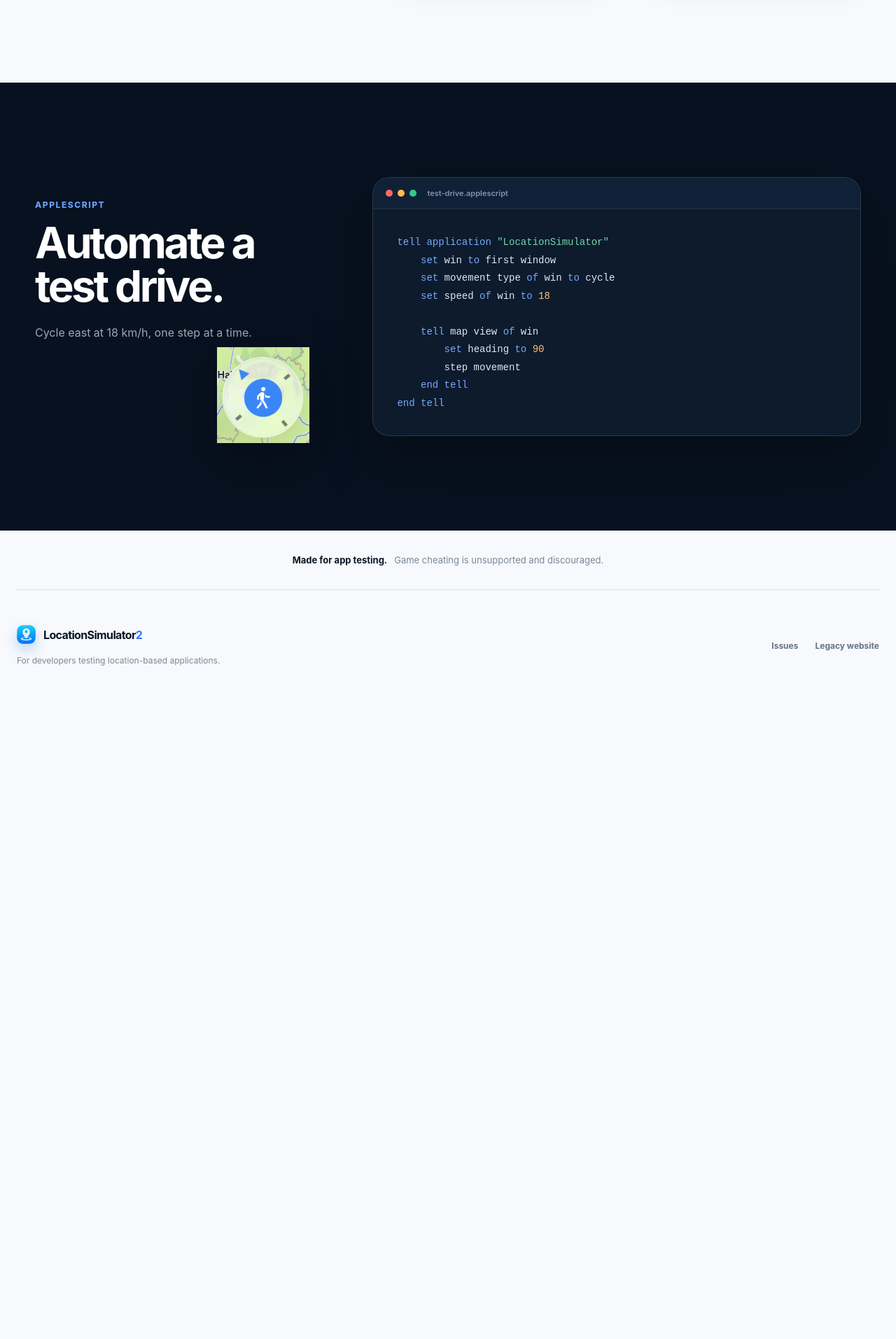
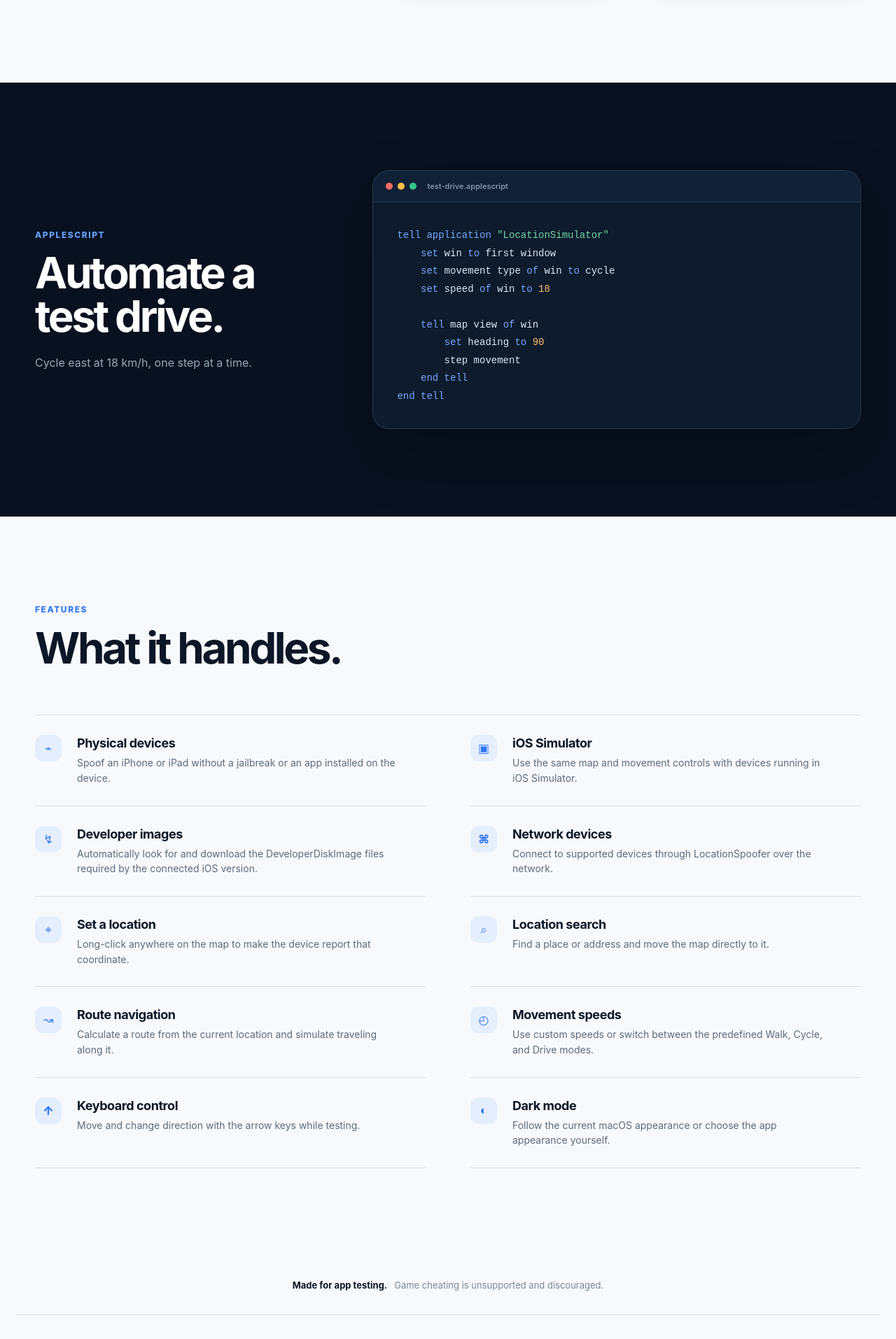
Before and after one commit to Schlaubischlump/LocationSimulator2, a Jekyll site: the page built from index.md, in a window 1280 px wide. Shown: the part 1129-3042 px from the top of the page at 70% size. Built offline with Jekyll 4.4.1, drawn with Linux system fonts in a browser that asks for light colours; before the commit the page ends 2145 px from its top, so only the background shows below that.

Commit message:
Add focused feature overview

```diff
--- a/assets/css/site.css
+++ b/assets/css/site.css
@@ -87,10 +87,8 @@
 
 .automation-section { color: white; background: var(--navy); }
 .automation-grid { display: grid; grid-template-columns: .72fr 1.28fr; gap: 90px; align-items: center; }
-.automation-copy { position: relative; min-height: 390px; padding-top: 42px; }
 .automation-copy .eyebrow { color: #67a0ff; }
 .automation-copy > p:not(.eyebrow) { margin: 25px 0 0; color: #99a8ba; font-size: 16px; }
-.automation-copy img { position: absolute; right: 0; bottom: 0; width: 132px; height: auto; filter: drop-shadow(0 24px 35px rgba(0,0,0,.28)); }
 .code-window { overflow: hidden; border: 1px solid rgba(255,255,255,.13); border-radius: 24px; background: #0d1b2d; box-shadow: 0 35px 80px rgba(0,0,0,.25); }
 .code-title { display: flex; align-items: center; gap: 7px; padding: 15px 18px; border-bottom: 1px solid rgba(255,255,255,.09); background: #102137; }
 .code-title > span { width: 10px; height: 10px; border-radius: 50%; background: #ff6b64; }
@@ -101,6 +99,11 @@
 .code-keyword { color: #78a9ff; }
 .code-string { color: #73d7a9; }
 .code-number { color: #ffbe72; }
+.feature-list { display: grid; grid-template-columns: 1fr 1fr; column-gap: 64px; border-top: 1px solid var(--line); }
+.feature-list article { display: grid; grid-template-columns: 42px 1fr; gap: 18px; padding: 28px 0; border-bottom: 1px solid var(--line); }
+.feature-list article > span { display: grid; place-items: center; width: 38px; height: 38px; border-radius: 12px; color: var(--blue); background: rgba(50,119,246,.09); font-size: 17px; font-weight: 760; }
+.feature-list h3 { margin: 1px 0 7px; font-size: 18px; letter-spacing: -.025em; }
+.feature-list p { max-width: 460px; margin: 0; color: var(--muted); font-size: 14px; line-height: 1.55; }
 .usage-note { display: flex; justify-content: center; gap: 10px; padding-block: 34px; color: #7a8798; font-size: 13px; text-align: center; }
 .usage-note strong { color: var(--ink); }
 
@@ -161,7 +164,6 @@
   .hero-copy { max-width: 760px; }
   .product-stage { width: 100%; max-width: 760px; margin-inline: auto; }
   .pair-section, .automation-grid { grid-template-columns: 1fr; gap: 48px; }
-  .automation-copy { min-height: 240px; }
   .download-card { grid-template-columns: 112px 1fr; }
   .download-meta { grid-column: 2; padding: 18px 0 0; border-left: 0; border-top: 1px solid var(--line); }
 }
@@ -186,9 +188,8 @@
   .section-heading h2 { font-size: 40px; }
   .pair-flow { grid-template-columns: 1fr; gap: 12px; }
   .flow-arrow { justify-self: center; transform: rotate(90deg); }
-  .automation-copy { min-height: 225px; padding-top: 0; }
-  .automation-copy img { width: 104px; }
   .code-window pre { padding: 24px; font-size: 12px; }
+  .feature-list { grid-template-columns: 1fr; }
   .usage-note { align-items: center; flex-direction: column; gap: 5px; }
   .steps, .changelog-grid { grid-template-columns: 1fr; }
   .page-hero { padding: 80px 0 58px; }
--- a/index.md
+++ b/index.md
@@ -61,7 +61,6 @@
       <p class="eyebrow">AppleScript</p>
       <h2>Automate a test drive.</h2>
       <p>Cycle east at 18 km/h, one step at a time.</p>
-      <img src="{{ '/assets/images/movement-control.png' | relative_url }}" width="202" height="212" alt="LocationSimulator movement control set to walking">
     </div>
     <div class="code-window" aria-label="AppleScript example">
       <div class="code-title"><span></span><span></span><span></span><strong>test-drive.applescript</strong></div>
@@ -79,6 +78,25 @@
   </div>
 </section>
 
+<section class="section shell feature-list-section">
+  <div class="section-heading compact">
+    <p class="eyebrow">Features</p>
+    <h2>What it handles.</h2>
+  </div>
+  <div class="feature-list">
+    <article><span aria-hidden="true">⌁</span><div><h3>Physical devices</h3><p>Spoof an iPhone or iPad without a jailbreak or an app installed on the device.</p></div></article>
+    <article><span aria-hidden="true">▣</span><div><h3>iOS Simulator</h3><p>Use the same map and movement controls with devices running in iOS Simulator.</p></div></article>
+    <article><span aria-hidden="true">↯</span><div><h3>Developer images</h3><p>Automatically look for and download the DeveloperDiskImage files required by the connected iOS version.</p></div></article>
+    <article><span aria-hidden="true">⌘</span><div><h3>Network devices</h3><p>Connect to supported devices through LocationSpoofer over the network.</p></div></article>
+    <article><span aria-hidden="true">⌖</span><div><h3>Set a location</h3><p>Long-click anywhere on the map to make the device report that coordinate.</p></div></article>
+    <article><span aria-hidden="true">⌕</span><div><h3>Location search</h3><p>Find a place or address and move the map directly to it.</p></div></article>
+    <article><span aria-hidden="true">↝</span><div><h3>Route navigation</h3><p>Calculate a route from the current location and simulate traveling along it.</p></div></article>
+    <article><span aria-hidden="true">◴</span><div><h3>Movement speeds</h3><p>Use custom speeds or switch between the predefined Walk, Cycle, and Drive modes.</p></div></article>
+    <article><span aria-hidden="true">↑</span><div><h3>Keyboard control</h3><p>Move and change direction with the arrow keys while testing.</p></div></article>
+    <article><span aria-hidden="true">◐</span><div><h3>Dark mode</h3><p>Follow the current macOS appearance or choose the app appearance yourself.</p></div></article>
+  </div>
+</section>
+
 <aside class="usage-note shell">
   <strong>Made for app testing.</strong>
   <span>Game cheating is unsupported and discouraged.</span>
```
Also changed, not shown: assets/images/movement-control.png (deleted).
